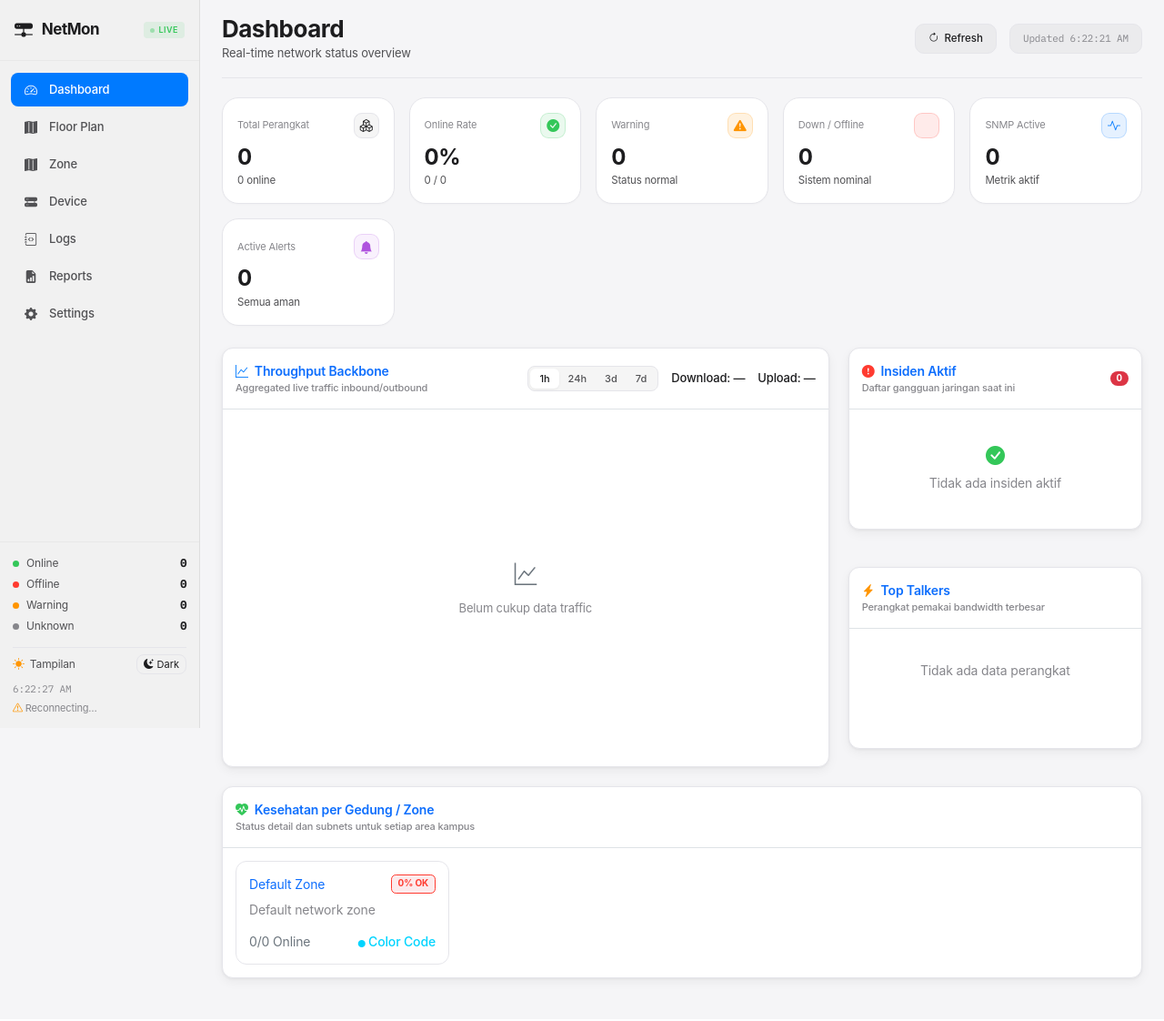
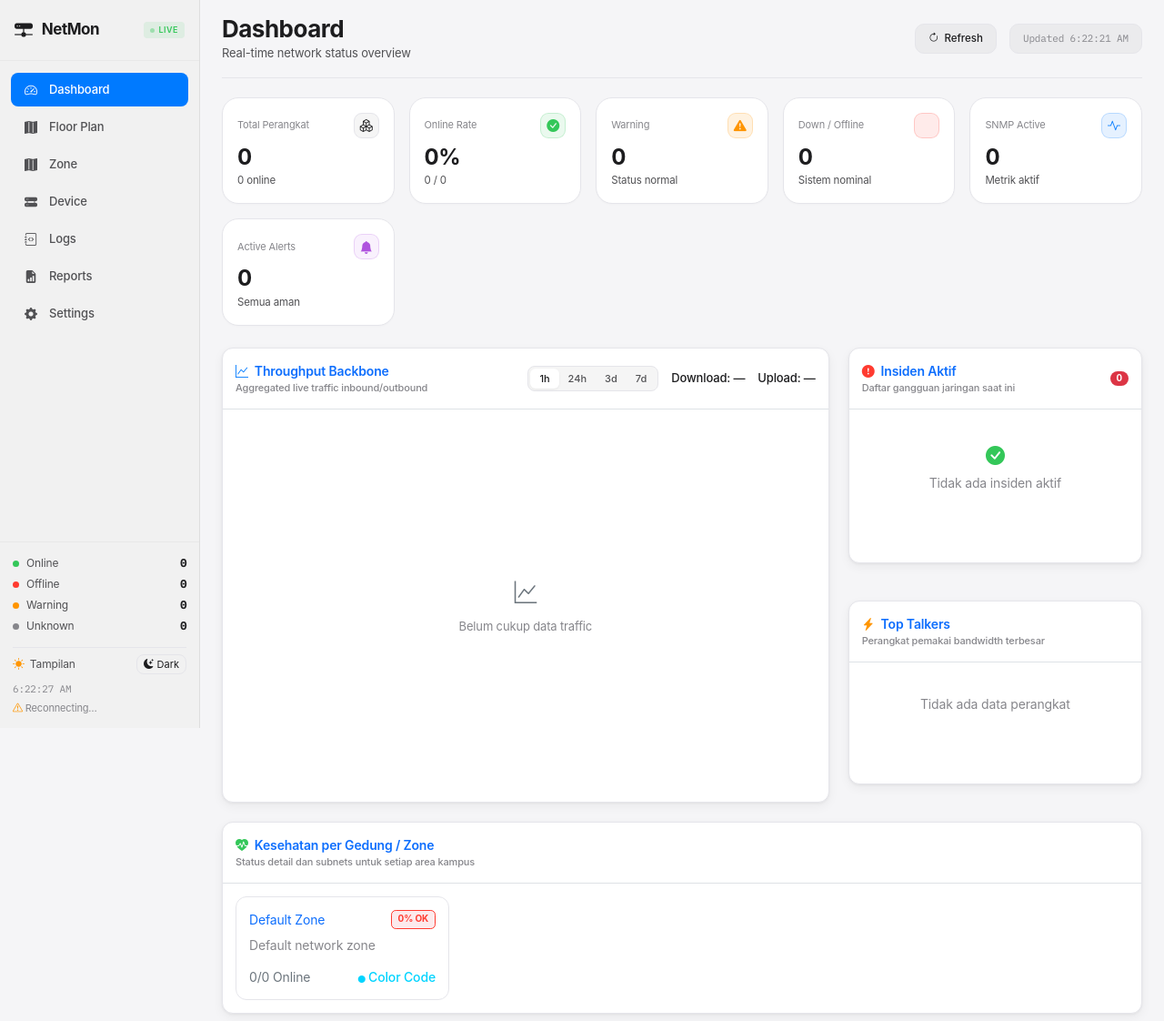
Before and after one commit to bagusazizulamri/netmon, a Flask app: page / in a window 1280 px wide. Shown: the top 1122 px of the page at 91% size. Before the commit the page ends 1082 px from the top, so only its background shows below. Run offline with Flask 3, Linux system fonts and the light colour scheme; data comes from the database, SQL or seed files in the repository; data that the repository does not hold is empty; some libraries are stand-ins or nearby versions.

Commit message:
style: refactor dashboard layout to use pure flexbox alignment without hardcoded container or wrapper heights

```diff
--- a/static/css/style.css
+++ b/static/css/style.css
@@ -1889,3 +1889,22 @@ body.theme-win7 .incident-list-item:hover {
   border-color: #3c7fb1 !important;
   background: #eaf6fd !important;
 }
+
+/* ============================================================ DASHBOARD LAYOUT REFACTORING */
+.backbone-panel {
+  display: flex;
+  flex-direction: column;
+  height: 100%;
+}
+@media (min-width: 1200px) {
+  .backbone-panel {
+    min-height: 480px; /* Jangkul tinggi minimum pada desktop */
+  }
+}
+.traffic-chart-container-fluid {
+  position: relative;
+  flex-grow: 1;
+  width: 100%;
+  height: 100%;
+  min-height: 0;
+}
--- a/templates/dashboard.html
+++ b/templates/dashboard.html
@@ -144,7 +144,7 @@
 <div class="row g-4 mb-4 align-items-stretch">
   <!-- Left Side: Throughput Backbone Area Chart -->
   <div class="col-12 col-xl-8">
-    <div class="nm-panel h-100 p-0 d-flex flex-column" style="min-height: 440px;">
+    <div class="nm-panel backbone-panel p-0">
       <div class="panel-header border-bottom p-3 d-flex justify-content-between align-items-center flex-wrap gap-2" style="background: transparent;">
         <div>
           <span class="fw-600 fs-6 text-primary"><i class="bi bi-graph-up me-2 text-accent"></i>Throughput Backbone</span>
@@ -168,7 +168,7 @@
           <i class="bi bi-graph-up text-secondary fs-3 d-block mb-2"></i>
           <span style="font-size: 13px;">Belum cukup data traffic</span>
         </div>
-        <div id="traffic-chart-container" style="position: relative; height: 320px; width: 100%;">
+        <div id="traffic-chart-container" class="traffic-chart-container-fluid">
           <canvas id="throughputChart"></canvas>
         </div>
       </div>
@@ -176,10 +176,9 @@
   </div>
 
   <!-- Right Side: Active Incidents & Top Talkers -->
-  <div class="col-12 col-xl-4 d-flex flex-column">
-    <div class="d-flex flex-column gap-4 flex-grow-1">
+  <div class="col-12 col-xl-4 d-flex flex-column gap-4">
     <!-- Active Incidents -->
-      <div class="nm-panel p-0 flex-grow-1 d-flex flex-column" style="height: 0; min-height: 200px;">
+    <div class="nm-panel p-0 flex-grow-1 d-flex flex-column">
       <div class="panel-header border-bottom p-3 d-flex justify-content-between align-items-center" style="background: transparent;">
         <div>
           <span class="fw-600 fs-6 text-primary"><i class="bi bi-exclamation-circle-fill me-2 text-danger"></i>Insiden Aktif</span>
@@ -193,7 +192,7 @@
     </div>
 
     <!-- Top Talkers -->
-      <div class="nm-panel p-0 flex-grow-1 d-flex flex-column" style="height: 0; min-height: 200px;">
+    <div class="nm-panel p-0 flex-grow-1 d-flex flex-column">
       <div class="panel-header border-bottom p-3 d-flex justify-content-between align-items-center" style="background: transparent;">
         <div>
           <span class="fw-600 fs-6 text-primary"><i class="bi bi-lightning-charge-fill me-2 text-warning"></i>Top Talkers</span>
@@ -202,7 +201,6 @@
       </div>
       <div class="panel-body p-3 flex-grow-1" style="overflow-y: auto;" id="top-talkers-list">
         <div class="text-center text-muted py-4">Loading top devices…</div>
-        </div>
       </div>
     </div>
   </div>
```
Lines whose indentation alone changed are shown as unchanged.
